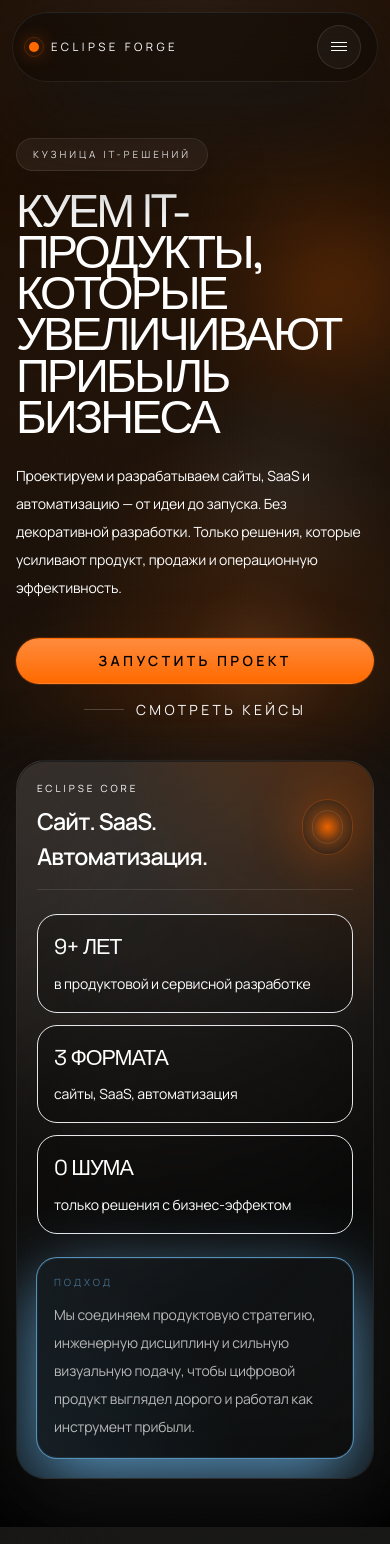
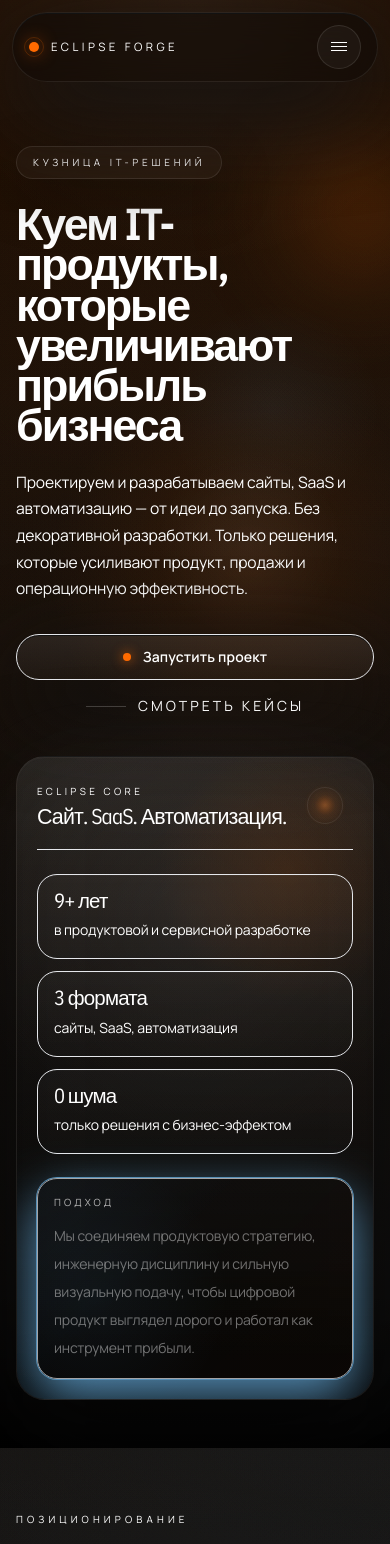
Before and after one commit to PavelHopson/Eclipse-forge-website, a React (Vite) app: page / in a window 390 px wide. Shown: the top 1544 px of the page. Built offline with nearby package versions, Linux system fonts and the light colour scheme.

Commit message:
feat: refine typography system for premium brand presentation

```diff
--- a/src/components/sections/HeroSection.tsx
+++ b/src/components/sections/HeroSection.tsx
@@ -19,19 +19,19 @@ export function HeroSection() {
 
   const orbY = useTransform(scrollYProgress, [0, 1], ['0%', '22%']);
   const gridY = useTransform(scrollYProgress, [0, 1], ['0%', '12%']);
-  const panelY = useTransform(scrollYProgress, [0, 1], ['0%', '14%']);
-  const panelScale = useTransform(scrollYProgress, [0, 1], [1, 0.96]);
+  const panelY = useTransform(scrollYProgress, [0, 1], ['0%', '10%']);
+  const panelScale = useTransform(scrollYProgress, [0, 1], [1, 0.975]);
 
   return (
     <section
       id="hero"
       ref={ref}
-      className="relative flex min-h-[calc(100svh-90px)] items-center overflow-hidden px-4 pb-12 pt-14 sm:px-6 sm:pb-16 sm:pt-16 lg:px-10 lg:pb-24 lg:pt-24"
+      className="relative flex min-h-[calc(100svh-90px)] items-center overflow-hidden px-4 pb-12 pt-16 sm:px-6 sm:pb-16 sm:pt-20 lg:px-10 lg:pb-24 lg:pt-24"
     >
-      <div className="pointer-events-none absolute inset-0 bg-[radial-gradient(circle_at_64%_38%,rgba(255,106,0,0.16),transparent_22%),radial-gradient(circle_at_67%_40%,rgba(255,255,255,0.07),transparent_9%),radial-gradient(circle_at_72%_28%,rgba(118,199,255,0.08),transparent_11%)]" />
+      <div className="pointer-events-none absolute inset-0 bg-[radial-gradient(circle_at_64%_34%,rgba(255,255,255,0.055),transparent_10%),radial-gradient(circle_at_64%_36%,rgba(255,106,0,0.11),transparent_22%),radial-gradient(circle_at_70%_24%,rgba(118,199,255,0.06),transparent_10%)]" />
       <motion.div
         style={reduceMotion ? undefined : { y: orbY }}
-        className="pointer-events-none absolute right-[-24%] top-[4%] h-[300px] w-[300px] rounded-full bg-[radial-gradient(circle,rgba(255,106,0,0.34),rgba(255,106,0,0.09)_34%,rgba(0,0,0,0)_68%)] blur-2xl sm:right-[-12%] sm:h-[460px] sm:w-[460px] lg:h-[620px] lg:w-[620px]"
+        className="pointer-events-none absolute right-[-26%] top-[0%] h-[260px] w-[260px] rounded-full bg-[radial-gradient(circle,rgba(255,106,0,0.28),rgba(255,106,0,0.07)_34%,rgba(0,0,0,0)_68%)] blur-2xl sm:right-[-14%] sm:h-[420px] sm:w-[420px] lg:h-[540px] lg:w-[540px]"
       />
       <motion.div
         style={reduceMotion ? undefined : { y: gridY }}
@@ -39,30 +39,30 @@ export function HeroSection() {
       />
       <div className="pointer-events-none absolute inset-x-0 bottom-0 h-40 bg-[linear-gradient(180deg,transparent,rgba(0,0,0,0.82))] sm:h-48" />
 
-      <div className="relative z-10 mx-auto grid w-full max-w-7xl gap-10 sm:gap-12 lg:grid-cols-[minmax(0,1.05fr)_minmax(390px,0.95fr)] lg:items-end lg:gap-16">
+      <div className="relative z-10 mx-auto grid w-full max-w-7xl gap-10 sm:gap-12 lg:grid-cols-[minmax(0,1.08fr)_minmax(360px,0.82fr)] lg:items-center lg:gap-16">
         <motion.div
           variants={stagger}
           initial="hidden"
           animate="visible"
-          className="max-w-[46rem]"
+          className="max-w-[44rem]"
         >
           <motion.p
             variants={revealUp}
-            className="mb-5 inline-flex rounded-full border border-white/10 bg-white/5 px-4 py-2 text-[0.62rem] uppercase tracking-[0.3em] text-white/58 shadow-soft backdrop-blur sm:mb-7 sm:text-[0.68rem] sm:tracking-[0.34em]"
+            className="mb-6 inline-flex rounded-full border border-white/10 bg-white/[0.03] px-4 py-2 text-[0.62rem] uppercase tracking-[0.38em] text-white/46 shadow-soft backdrop-blur sm:text-[0.68rem]"
           >
             Кузница IT-решений
           </motion.p>
 
           <motion.h1
             variants={revealUp}
-            className="max-w-[11ch] text-balance font-display text-[clamp(2.65rem,12vw,7.4rem)] uppercase leading-[0.88] tracking-[-0.06em] text-white"
+            className="type-display max-w-[10.4ch] text-balance text-[clamp(2.8rem,10vw,6.8rem)] font-semibold text-white"
           >
             Куем IT-продукты, которые увеличивают прибыль бизнеса
           </motion.h1>
 
           <motion.p
             variants={revealUp}
-            className="mt-6 max-w-[38rem] text-sm leading-7 text-white/62 sm:mt-8 sm:text-[1.02rem] sm:leading-8 lg:text-[1.08rem] lg:leading-9"
+            className="type-body mt-6 max-w-[34rem] text-[0.98rem] text-white/58 sm:mt-8 sm:text-[1.02rem] lg:text-[1.05rem]"
           >
             Проектируем и разрабатываем сайты, SaaS и автоматизацию — от идеи
             до запуска. Без декоративной разработки. Только решения, которые
@@ -71,14 +71,14 @@ export function HeroSection() {
 
           <motion.div
             variants={revealUp}
-            className="mt-9 flex flex-col gap-4 sm:mt-12 sm:flex-row sm:items-center sm:gap-5"
+            className="mt-8 flex flex-col gap-4 sm:mt-10 sm:flex-row sm:items-center sm:gap-5"
           >
             <GlowButton href="#contact" className="w-full justify-center sm:w-auto">
               Запустить проект
             </GlowButton>
             <a
               href="#cases"
-              className="inline-flex items-center justify-center gap-3 text-sm uppercase tracking-[0.24em] text-white/52 transition hover:text-white sm:justify-start sm:tracking-[0.28em]"
+              className="inline-flex items-center justify-center gap-3 text-sm uppercase tracking-[0.22em] text-white/44 transition hover:text-white sm:justify-start sm:tracking-[0.26em]"
             >
               <span className="h-px w-10 bg-white/20" />
               Смотреть кейсы
@@ -90,27 +90,25 @@ export function HeroSection() {
           style={reduceMotion ? undefined : { y: panelY, scale: panelScale }}
           initial={reduceMotion ? false : { opacity: 0, x: 40 }}
           animate={{ opacity: 1, x: 0 }}
-          transition={{ duration: 0.85, delay: 0.16, ease: [0.22, 1, 0.36, 1] }}
+          transition={{ duration: 0.74, delay: 0.1, ease: [0.22, 1, 0.36, 1] }}
           className="relative"
         >
-          <div className="absolute inset-0 translate-x-3 translate-y-5 rounded-[2rem] border border-white/10 bg-white/[0.03] blur-2xl sm:translate-x-6 sm:translate-y-8" />
-          <div className="panel-sheen relative overflow-hidden rounded-[1.8rem] border border-white/10 bg-[linear-gradient(155deg,rgba(255,255,255,0.08),rgba(255,255,255,0.02)_32%,rgba(8,8,8,0.74)_72%)] p-5 shadow-panel backdrop-blur-xl sm:rounded-[2rem] sm:p-8">
-            <div className="absolute inset-0 bg-[radial-gradient(circle_at_top_right,rgba(255,106,0,0.18),transparent_32%),radial-gradient(circle_at_bottom_left,rgba(118,199,255,0.09),transparent_28%)]" />
-            <div className="relative flex items-center justify-between border-b border-white/10 pb-4 sm:pb-5">
+          <div className="absolute inset-0 translate-x-3 translate-y-5 rounded-[2rem] border border-white/8 bg-white/[0.02] blur-2xl sm:translate-x-5 sm:translate-y-6" />
+          <div className="monolith-surface rounded-[1.8rem] p-5 sm:rounded-[2rem] sm:p-7">
+            <div className="pointer-events-none absolute inset-0 bg-[radial-gradient(circle_at_76%_18%,rgba(255,106,0,0.11),transparent_22%),radial-gradient(circle_at_22%_84%,rgba(118,199,255,0.06),transparent_22%)]" />
+            <div className="relative flex items-center justify-between border-b border-white/8 pb-4 sm:pb-5">
               <div>
-                <p className="text-[0.62rem] uppercase tracking-[0.3em] text-white/42 sm:text-[0.68rem] sm:tracking-[0.34em]">
+                <p className="text-[0.62rem] uppercase tracking-[0.34em] text-white/34 sm:text-[0.68rem]">
                   Eclipse Core
                 </p>
-                <p className="mt-2 text-[1.45rem] font-semibold tracking-[-0.04em] text-white sm:mt-3 sm:text-[1.9rem]">
+                <p className="type-heading mt-2 text-[1.34rem] text-white sm:mt-3 sm:text-[1.7rem]">
                   Сайт. SaaS. Автоматизация.
                 </p>
               </div>
-              <div className="relative h-14 w-14 rounded-full border border-accent/30 bg-[radial-gradient(circle,rgba(255,106,0,0.9)_0,rgba(255,106,0,0.24)_38%,rgba(0,0,0,0)_72%)] shadow-[0_0_50px_rgba(255,106,0,0.38)] sm:h-16 sm:w-16">
-                <div className="absolute inset-[18%] rounded-full border border-white/10" />
-              </div>
+              <div className="eclipse-core h-14 w-14 sm:h-16 sm:w-16" />
             </div>
 
-            <div className="relative mt-6 space-y-3 sm:mt-8 sm:space-y-4">
+            <div className="relative mt-6 grid gap-3 sm:mt-7 sm:gap-4">
               {metrics.map((metric) => (
                 <motion.div
                   key={metric.label}
@@ -118,18 +116,17 @@ export function HeroSection() {
                     reduceMotion
                       ? undefined
                       : {
-                          x: 6,
-                          borderColor: 'rgba(255,255,255,0.16)',
-                          backgroundColor: 'rgba(255,255,255,0.06)',
+                          y: -2,
+                          borderColor: 'rgba(255,255,255,0.14)',
                         }
                   }
-                  transition={{ duration: 0.24 }}
-                  className="rounded-[1.25rem] border border-white/8 bg-black/25 px-4 py-4 shadow-[inset_0_1px_0_rgba(255,255,255,0.02)] sm:rounded-2xl sm:px-5"
+                  transition={{ duration: 0.22 }}
+                  className="rounded-[1.25rem] border border-white/8 bg-[linear-gradient(180deg,rgba(255,255,255,0.03),rgba(255,255,255,0.012))] px-4 py-4 shadow-[inset_0_1px_0_rgba(255,255,255,0.025)] sm:rounded-2xl sm:px-5"
                 >
-                  <p className="font-display text-[1.35rem] uppercase tracking-[-0.05em] text-white sm:text-2xl">
+                  <p className="type-heading text-[1.28rem] text-white sm:text-[1.7rem]">
                     {metric.value}
                   </p>
-                  <p className="mt-2 text-sm leading-6 text-white/52">
+                  <p className="mt-2 text-sm leading-6 text-white/46">
                     {metric.label}
                   </p>
                 </motion.div>
@@ -140,12 +137,12 @@ export function HeroSection() {
               initial={reduceMotion ? false : { opacity: 0.7 }}
               whileHover={reduceMotion ? undefined : { opacity: 1, y: -2 }}
               transition={{ duration: 0.28 }}
-              className="relative mt-6 rounded-[1.25rem] border border-frost/15 bg-[linear-gradient(135deg,rgba(118,199,255,0.11),rgba(255,255,255,0.02))] p-4 shadow-frost sm:mt-7 sm:rounded-2xl sm:p-5"
+              className="relative mt-6 rounded-[1.25rem] border border-white/8 bg-[linear-gradient(135deg,rgba(118,199,255,0.08),rgba(255,255,255,0.012)_42%,rgba(255,106,0,0.03))] p-4 shadow-frost sm:mt-7 sm:rounded-2xl sm:p-5"
             >
-              <p className="text-[0.62rem] uppercase tracking-[0.3em] text-frost/70 sm:text-[0.68rem] sm:tracking-[0.34em]">
+              <p className="text-[0.62rem] uppercase tracking-[0.32em] text-frost/62 sm:text-[0.68rem]">
                 Подход
               </p>
-              <p className="mt-3 text-sm leading-7 text-white/68">
+              <p className="mt-3 text-sm leading-7 text-white/60">
                 Мы соединяем продуктовую стратегию, инженерную дисциплину и
                 сильную визуальную подачу, чтобы цифровой продукт выглядел
                 дорого и работал как инструмент прибыли.
--- a/src/components/ui/GlowButton.tsx
+++ b/src/components/ui/GlowButton.tsx
@@ -18,17 +18,18 @@ export function GlowButton({
 }: GlowButtonProps) {
   return (
     <motion.a
-      whileHover={{ scale: 1.02, y: -3 }}
-      whileTap={{ scale: 0.98 }}
-      transition={{ duration: 0.24, ease: 'easeOut' }}
+      whileHover={{ y: -2 }}
+      whileTap={{ scale: 0.985 }}
+      transition={{ duration: 0.22, ease: 'easeOut' }}
       className={[
-        'inline-flex items-center justify-center rounded-full border border-accent/30 bg-[linear-gradient(180deg,#ff8b3d_0%,#ff6a00_100%)] px-6 py-3 text-sm font-semibold uppercase tracking-[0.24em] text-black shadow-glow transition duration-300',
-        'hover:border-accent/50 hover:shadow-[0_0_0_1px_rgba(255,106,0,0.2),0_22px_60px_rgba(255,106,0,0.24)]',
+        'inline-flex items-center justify-center rounded-full border border-white/12 bg-[linear-gradient(180deg,rgba(255,255,255,0.08),rgba(255,255,255,0.03))] px-6 py-3 text-sm font-semibold tracking-[0.01em] text-white shadow-panel transition duration-300',
+        'hover:border-accent/28 hover:bg-[linear-gradient(180deg,rgba(255,255,255,0.1),rgba(255,255,255,0.04))] hover:shadow-glow',
         'focus-visible:outline-none focus-visible:ring-2 focus-visible:ring-accent/60 focus-visible:ring-offset-2 focus-visible:ring-offset-surface',
         className,
       ].join(' ')}
       {...props}
     >
+      <span className="mr-3 h-2 w-2 rounded-full bg-accent shadow-[0_0_12px_rgba(255,106,0,0.8)]" />
       {children}
     </motion.a>
   );
--- a/src/components/ui/SectionHeading.tsx
+++ b/src/components/ui/SectionHeading.tsx
@@ -5,11 +5,11 @@ type SectionHeadingProps = {
 
 export function SectionHeading({ eyebrow, title }: SectionHeadingProps) {
   return (
-    <div className="max-w-[56rem]">
-      <p className="text-[0.68rem] uppercase tracking-[0.36em] text-white/38">
+    <div className="max-w-[54rem]">
+      <p className="text-[0.62rem] uppercase tracking-[0.42em] text-white/34 sm:text-[0.68rem]">
         {eyebrow}
       </p>
-      <h2 className="mt-5 font-display text-[clamp(2.2rem,4vw,4.2rem)] uppercase leading-[0.92] tracking-[-0.055em] text-white">
+      <h2 className="type-heading mt-4 max-w-[18ch] text-balance text-[clamp(2rem,4vw,4rem)] text-white sm:mt-5">
         {title}
       </h2>
     </div>
--- a/src/styles/index.css
+++ b/src/styles/index.css
@@ -1,4 +1,4 @@
-@import url('https://fonts.googleapis.com/css2?family=Manrope:wght@400;500;600;700;800&family=Space+Grotesk:wght@400;500;700&display=swap');
+@import url('https://fonts.googleapis.com/css2?family=IBM+Plex+Sans+Condensed:wght@400;500;600;700&family=Manrope:wght@400;500;600;700;800&display=swap');
 
 @tailwind base;
 @tailwind components;
@@ -16,10 +16,16 @@
   --surface-0: #050505;
   --surface-1: #0a0a0a;
   --surface-2: #121212;
-  --line-soft: rgba(255, 255, 255, 0.08);
-  --text-soft: rgba(255, 255, 255, 0.68);
-  --glow-accent: 0 0 0 1px rgba(255, 106, 0, 0.16), 0 24px 80px rgba(255, 106, 0, 0.12);
-  --glow-frost: 0 0 0 1px rgba(118, 199, 255, 0.14), 0 24px 80px rgba(118, 199, 255, 0.08);
+  --line-soft: rgba(255, 255, 255, 0.07);
+  --line-hard: rgba(255, 255, 255, 0.12);
+  --text-strong: rgba(255, 255, 255, 0.92);
+  --text-soft: rgba(255, 255, 255, 0.66);
+  --text-meta: rgba(255, 255, 255, 0.42);
+  --glow-accent: 0 0 0 1px rgba(255, 106, 0, 0.12), 0 18px 58px rgba(255, 106, 0, 0.1);
+  --glow-frost: 0 0 0 1px rgba(118, 199, 255, 0.12), 0 18px 58px rgba(118, 199, 255, 0.07);
+  --display-tight: -0.045em;
+  --display-leading: 0.9;
+  --body-leading: 1.7;
 }
 
 * {
@@ -36,11 +42,13 @@ body {
   margin: 0;
   min-width: 320px;
   background:
-    radial-gradient(circle at top, rgba(255, 106, 0, 0.1), transparent 25%),
-    radial-gradient(circle at 85% 12%, rgba(118, 199, 255, 0.05), transparent 18%),
-    linear-gradient(180deg, #060606 0%, #0a0a0a 35%, #090909 100%);
+    radial-gradient(circle at 50% -6%, rgba(255, 255, 255, 0.05), transparent 18%),
+    radial-gradient(circle at 80% 8%, rgba(118, 199, 255, 0.05), transparent 16%),
+    radial-gradient(circle at 12% 22%, rgba(255, 106, 0, 0.045), transparent 14%),
+    linear-gradient(180deg, #050505 0%, #090909 34%, #080808 70%, #050505 100%);
   color: #ffffff;
   letter-spacing: -0.01em;
+  font-feature-settings: 'ss01' 1, 'cv01' 1, 'cv11' 1;
 }
 
 a {
@@ -77,9 +85,80 @@ a {
   position: absolute;
   inset: 0;
   border-radius: inherit;
-  background: linear-gradient(135deg, rgba(255, 255, 255, 0.11), transparent 34%, transparent 72%, rgba(255, 255, 255, 0.04));
-  opacity: 0.55;
+  background: linear-gradient(145deg, rgba(255, 255, 255, 0.075), transparent 36%, transparent 72%, rgba(255, 255, 255, 0.025));
+  opacity: 0.48;
   pointer-events: none;
+}
+
+.monolith-surface {
+  position: relative;
+  overflow: hidden;
+  border: 1px solid rgba(255, 255, 255, 0.08);
+  background:
+    linear-gradient(180deg, rgba(255, 255, 255, 0.035), rgba(255, 255, 255, 0.012) 26%, rgba(5, 5, 5, 0.92) 100%),
+    linear-gradient(135deg, rgba(118, 199, 255, 0.018), transparent 32%, rgba(255, 106, 0, 0.03));
+  box-shadow: 0 40px 110px rgba(0, 0, 0, 0.56), inset 0 1px 0 rgba(255, 255, 255, 0.04);
+}
+
+.monolith-surface::before {
+  content: '';
+  position: absolute;
+  inset: 0;
+  border-radius: inherit;
+  background: linear-gradient(180deg, rgba(255, 255, 255, 0.045), transparent 18%);
+  opacity: 0.8;
+  pointer-events: none;
+}
+
+.section-shell {
+  position: relative;
+}
+
+.section-shell::before {
+  content: '';
+  position: absolute;
+  inset: 0 auto auto 0;
+  width: min(42vw, 360px);
+  height: 1px;
+  background: linear-gradient(90deg, rgba(255,255,255,0.16), rgba(255,255,255,0));
+  opacity: 0.42;
+}
+
+.eclipse-core {
+  position: relative;
+  border-radius: 9999px;
+  background:
+    radial-gradient(circle, rgba(255,255,255,0.08) 0, rgba(255,255,255,0.02) 18%, rgba(0,0,0,0) 48%),
+    radial-gradient(circle, rgba(255,106,0,0.34) 0, rgba(255,106,0,0.08) 26%, rgba(0,0,0,0) 54%);
+}
+
+.eclipse-core::before {
+  content: '';
+  position: absolute;
+  inset: 17%;
+  border-radius: 9999px;
+  border: 1px solid rgba(255,255,255,0.08);
+}
+
+.text-balance {
+  text-wrap: balance;
+}
+
+.type-display {
+  font-family: 'IBM Plex Sans Condensed', sans-serif;
+  letter-spacing: var(--display-tight);
+  line-height: var(--display-leading);
+}
+
+.type-heading {
+  font-family: 'IBM Plex Sans Condensed', sans-serif;
+  letter-spacing: -0.04em;
+  line-height: 0.94;
+}
+
+.type-body {
+  font-family: 'Manrope', sans-serif;
+  line-height: var(--body-leading);
 }
 
 @media (max-width: 640px) {
```
Also changed, not shown: src/components/sections/CasesSection.tsx (+20 -18 lines), src/components/sections/CtaSection.tsx (+19 -19 lines), src/components/sections/ProcessSection.tsx (+12 -12 lines), src/components/sections/ServicesSection.tsx (+14 -15 lines), tailwind.config.cjs (+8 -5 lines).
